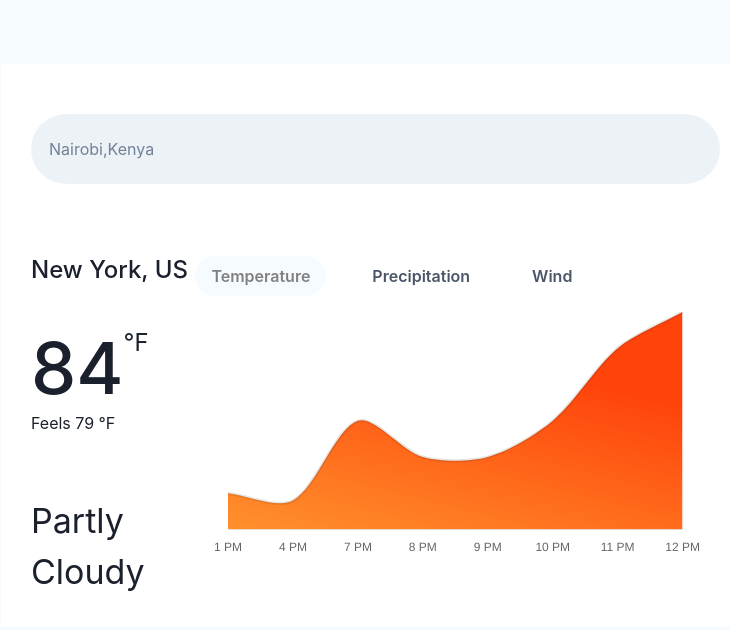
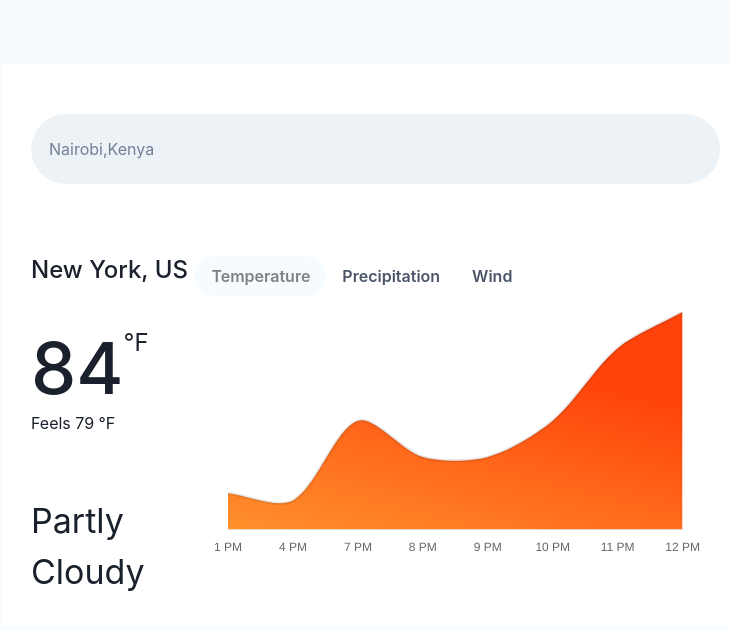
Before and after one commit to asiimwe-a/mentorship-weather-app, a React (Vite) app: page / in a window 1280 px wide. Shown: the top 630 px of the page, without its empty margins (39-769 px from the left). Built offline with nearby package versions, Linux system fonts and the light colour scheme.

Commit message:
feat: Add change to chart width

```diff
--- a/src/components/WeatherChart/LineChart.tsx
+++ b/src/components/WeatherChart/LineChart.tsx
@@ -1,6 +1,5 @@
 import * as React from "react";
 import { Line } from "react-chartjs-2";
-import "chartjs-plugin-datalabels";
 
 import {
   Chart as ChartJS,
@@ -69,11 +68,7 @@ const LineChart: React.FC = () => {
       },
     },
   };
-  return (
-    <Line data={data} options={options}>
-      Hello
-    </Line>
-  );
+  return <Line data={data} options={options} />;
 };
 
 export default LineChart;
--- a/src/components/WeatherChart/index.tsx
+++ b/src/components/WeatherChart/index.tsx
@@ -43,7 +43,7 @@ const WeatherChart: React.FC = () => {
         </Box>
         <Box w={{ nesthubLg: "400px", lg: "100%" }}>
           <Tabs variant="soft-rounded">
-            <TabList gap="30px" pl={{ xl: "170px" }}>
+            <TabList pl={{ xl: "150px" }}>
               <Tab _selected={{ color: "gray", bg: "#f5fbff" }}>
                 Temperature
               </Tab>
```
